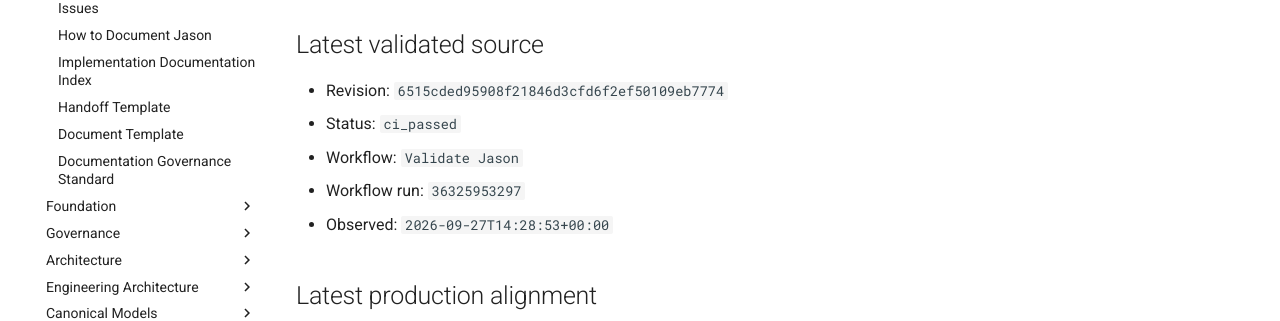
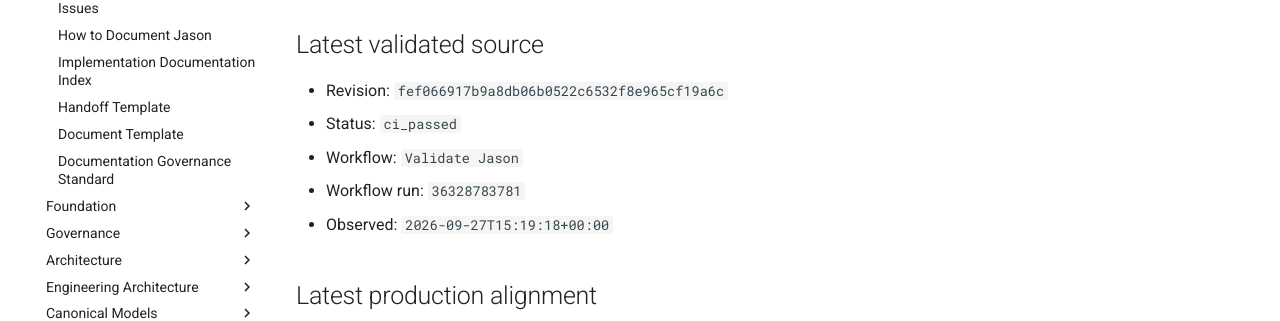
Before and after one commit to al-teamaot-com/jason, an MkDocs documentation site: the page built from docs/control/AUTOMATED-CHANGE-STATE.md, in a window 1280 px wide and 1163 px high. Shown: the part 337-658 px from the top of the window. Built offline with MkDocs 1.6.1 and Material for MkDocs 9.7.7, drawn with Linux system fonts in a browser that asks for light colours; comment, search, counter and statistics services are not loaded.

Commit message:
Reconcile automated documentation state for fef066917b9a

```diff
--- a/docs/control/AUTOMATED-CHANGE-STATE.md
+++ b/docs/control/AUTOMATED-CHANGE-STATE.md
@@ -8,11 +8,11 @@
 
 ## Latest validated source
 
-- Revision: `6515cded95908f21846d3cfd6f2ef50109eb7774`
+- Revision: `fef066917b9a8db06b0522c6532f8e965cf19a6c`
 - Status: `ci_passed`
 - Workflow: `Validate Jason`
-- Workflow run: `36325953297`
-- Observed: `2026-09-27T14:28:53+00:00`
+- Workflow run: `36328783781`
+- Observed: `2026-09-27T15:19:18+00:00`
 
 ## Latest production alignment
 
```
Also changed, not shown: docs/control/AUTOMATED-CHANGE-STATE.json (+4 -4 lines).
